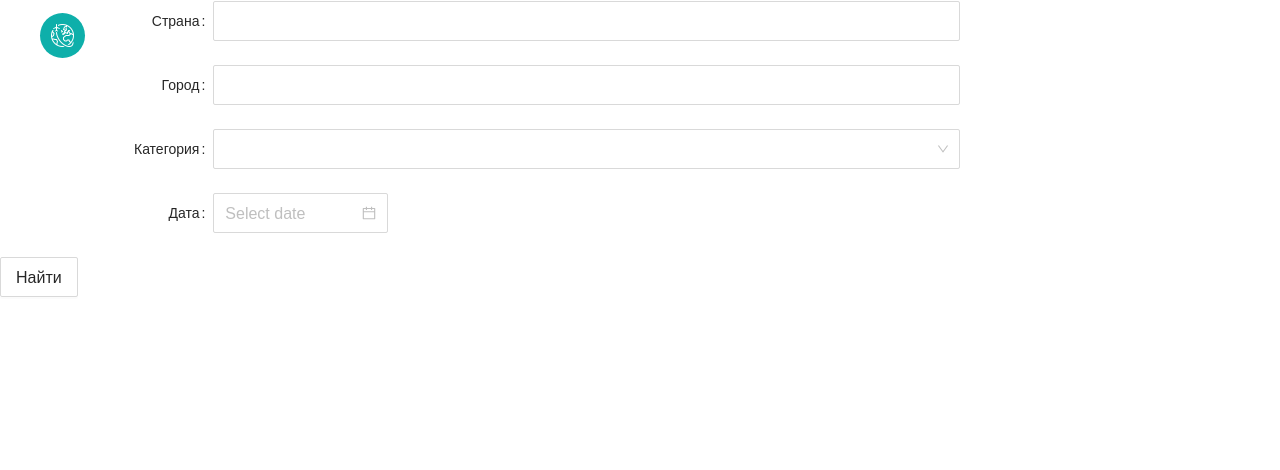
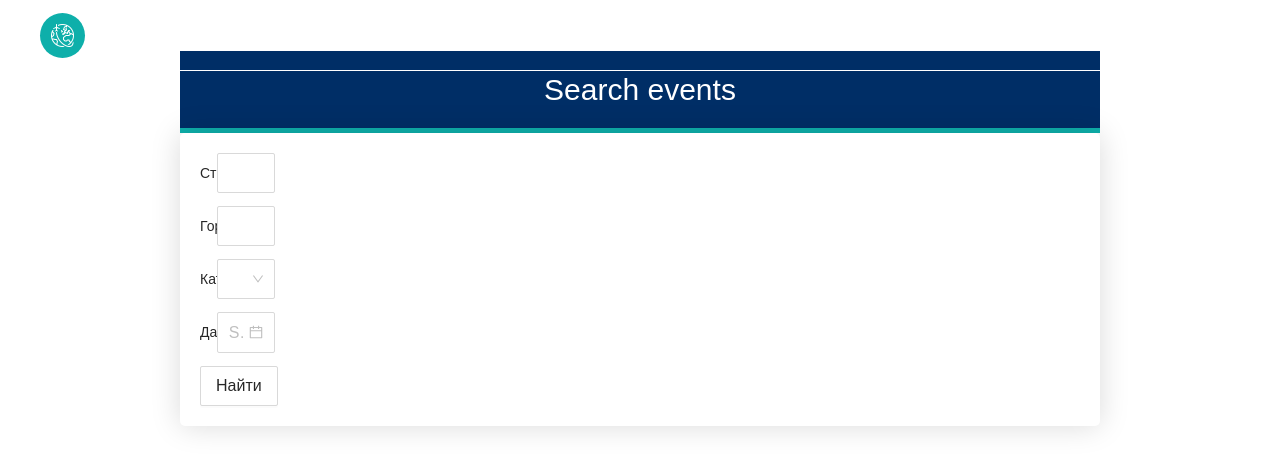
Before and after one commit to IvanTyler/Event-worldwide, a React (Create React App) app in the folder frontend/: page /search in a window 1280 px wide. Shown: the top 470 px of the page. Built offline with nearby package versions, Linux system fonts and the light colour scheme.

Commit message:
layout search events

```diff
--- /dev/null
+++ b/frontend/src/Components/SearchContainer/Search.module.css
@@ -0,0 +1,34 @@
+.searchContainer {
+    margin-top: 50px;
+    max-width: 1000px;
+}
+
+.searchContainer > form{
+    box-shadow: 0 0 30px rgb(0 0 0 / 15%);
+    padding: 20px;
+    border-radius: 5px;
+}
+
+.searchContainer > form > div {
+    display: flex;
+    flex-direction: column;
+    margin-bottom: 0;
+}
+
+.searchContainer > form > div:not(:last-of-type) {
+    margin-bottom: 13px;
+}
+
+.searchContainer > form > div > div:first-of-type {
+    max-width: 100px;
+    text-align: left;
+}
+
+.searchContainer > form > div > div:first-of-type > label {
+    height: inherit;
+}
+
+.searchContainer > form > div > div:nth-child(2) {
+    margin-top: 5px;
+    max-width: 100%;
+}
--- a/frontend/src/Components/SearchContainer/SearchContainer.jsx
+++ b/frontend/src/Components/SearchContainer/SearchContainer.jsx
@@ -1,12 +1,18 @@
 import SearchEventList from '../SearchEventList/SearchEventList';
 import SearchForm from '../SearchForm/SearchForm'
+import styleContainer from '../Container/container.module.css';
+import style from './Search.module.css'
+import styleSignUp from '../SignUp/SignUp.module.css'
 
 function SearchContainer() {
 
   return (
     <>
-      <SearchForm />
-      <SearchEventList />
+      <div className={styleContainer.container + ' ' + style.searchContainer}>
+      <div class={styleSignUp.HeaderformTop}>Search events</div>
+        <SearchForm />
+        <SearchEventList />
+      </div>
     </>
   )
 }
```
